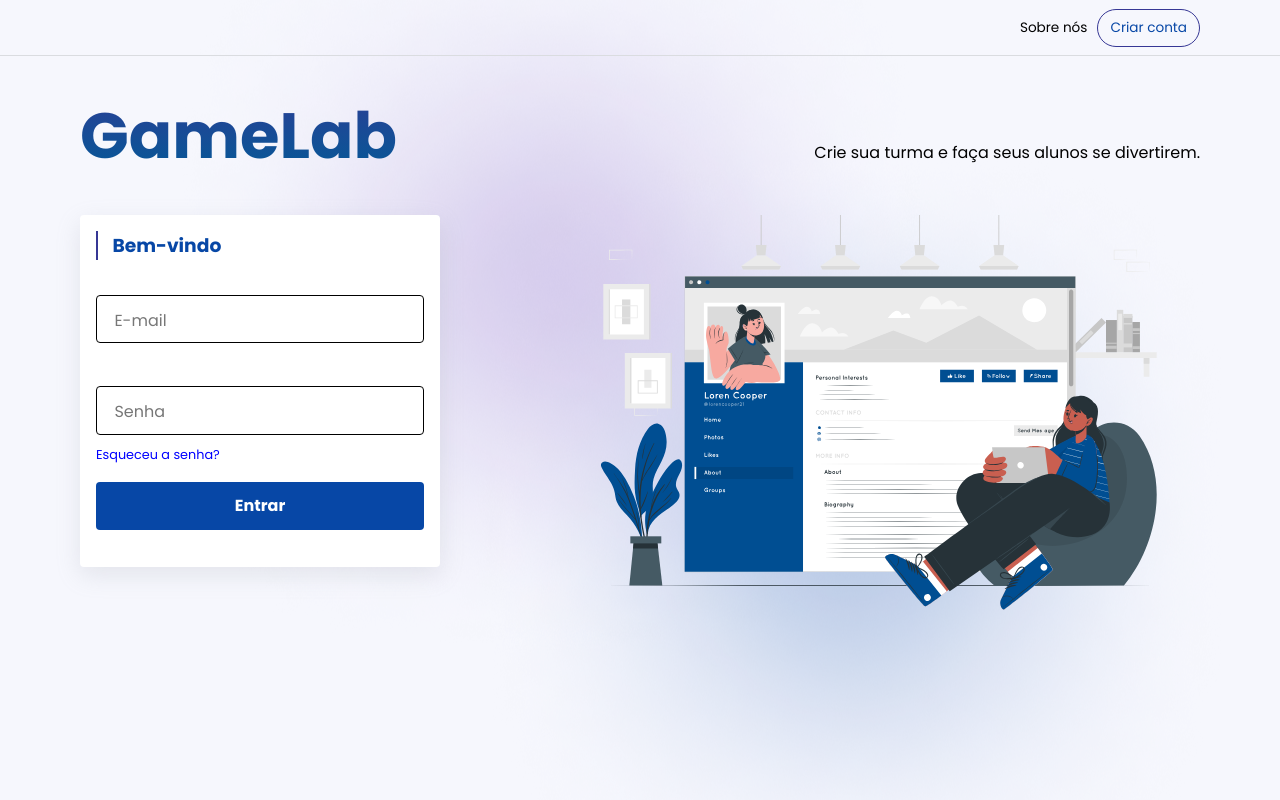
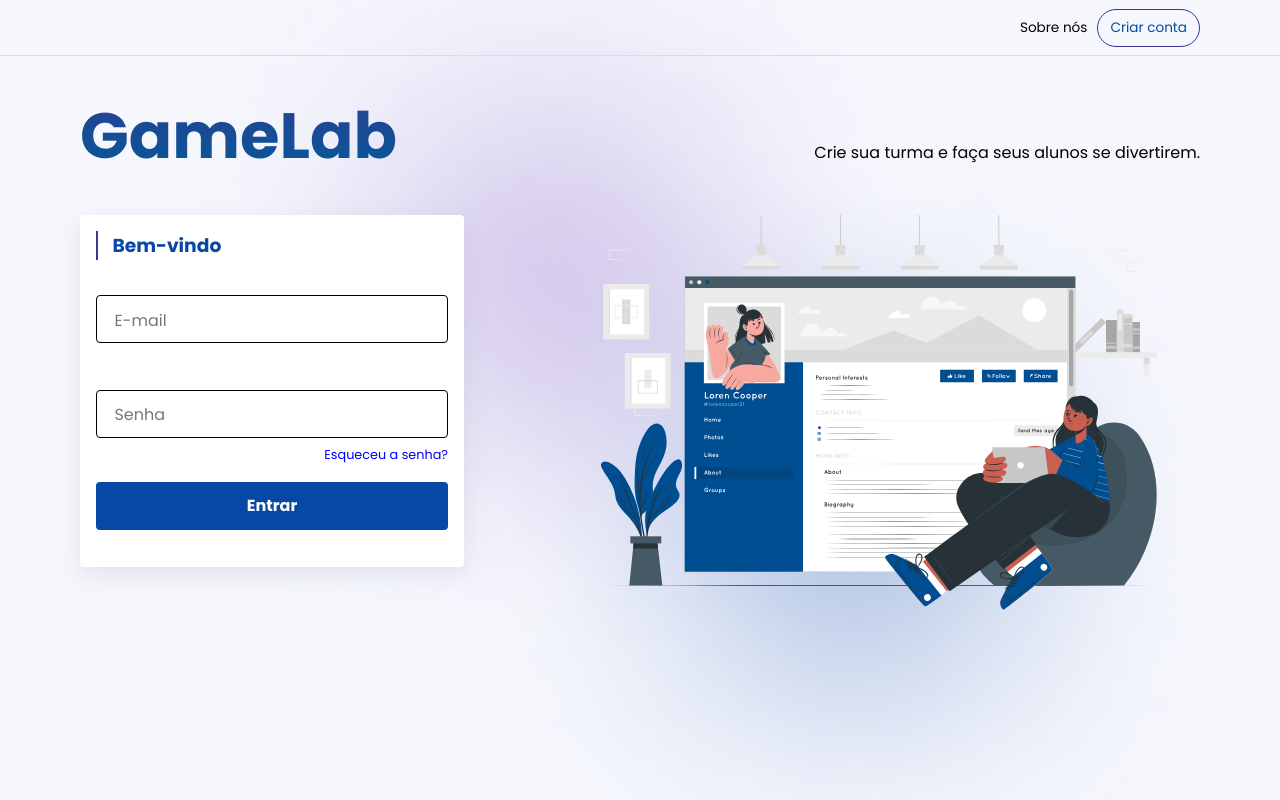
Before and after one commit to MiguelCastro1/Gamelab, a React (Vite) app in the folder frontend/: page /login in a window 1280 px wide. Built offline with nearby package versions, Linux system fonts and the light colour scheme.

Commit message:
v0.1.2 - adição mensagem de error no input

```diff
--- a/frontend/src/Pages/FormCadastro/index.jsx
+++ b/frontend/src/Pages/FormCadastro/index.jsx
@@ -1,5 +1,6 @@
 import { useNavigate } from "react-router-dom";
 import { Formik, Form } from "formik";
+import * as Yup from "yup";
 import HeaderAuth from "../../components/HeaderAuth";
 import Input from "../../components/Input";
 import { useTypePerfil } from "../../Context/PerfilContext";
@@ -7,6 +8,15 @@ import styles from "./styles.module.scss";
 
 import aluno from "../../assets/aluno.svg";
 import professor from "../../assets/professor.svg";
+
+const formSchema = Yup.object().shape({
+  email: Yup.string().required("Campo obrigatório"),
+  senha: Yup.string().required("Campo obrigatório"),
+  usuario: Yup.string().required("Campo obrigatório"),
+  matricula: Yup.string().required("Campo obrigatório"),
+  instituicao: Yup.string().required("Campo obrigatório"),
+  confirmacao_senha: Yup.string().required("Campo obrigatório"),
+});
 
 function FormCadastro() {
   let navigate = useNavigate();
@@ -29,8 +39,8 @@ function FormCadastro() {
           }}
           onSubmit={(values) => {
             console.log(values);
-            // navigate("/");
           }}
+          validationSchema={formSchema}
         >
           {({ handleChange, ...props }) => (
             <Form>
--- a/frontend/src/Pages/Login/index.jsx
+++ b/frontend/src/Pages/Login/index.jsx
@@ -50,7 +50,9 @@ export default function Login() {
                     type="password"
                     onChange={handleChange}
                   />
-                  <a href="#">Esqueceu a senha?</a>
+                  <div>
+                    <a href="#">Esqueceu a senha?</a>
+                  </div>
                   <button type="submit">Entrar</button>
                 </Form>
               )}
--- a/frontend/src/Pages/Login/styles.module.scss
+++ b/frontend/src/Pages/Login/styles.module.scss
@@ -33,7 +33,7 @@
 
     .boxForm {
       max-height: 22rem;
-      width: 360px;
+      width: 24rem;
       background: white;
       padding: 1rem;
       box-shadow: var(--sombra);
@@ -46,12 +46,13 @@
         border-left: 2px solid var(--purple-700);
       }
 
+      div {
+        text-align: end;
+      }
+
       a {
-        display: inline-block;
         margin-top: 0.5rem;
         font-size: 0.8rem;
-        margin-left: auto;
-        // background: lightblue;
         color: blue;
       }
 
--- a/frontend/src/components/Input/index.jsx
+++ b/frontend/src/components/Input/index.jsx
@@ -6,10 +6,21 @@ function Input({ label, ...props }) {
   const [field, meta] = useField(props);
 
   return (
-    <div className={styles.containerInput}>
-      <input {...field} {...props} placeholder=" " />
-      <span>{label}</span>
-    </div>
+    <>
+      <div className={styles.containerInput}>
+        <input
+          {...field}
+          {...props}
+          placeholder=" "
+          style={{ border: meta.touched && meta.error && "1px solid red" }}
+        />
+        <span>{label}</span>
+        {meta.touched && meta.error ? (
+          <div className={styles.error}>{meta.error}</div>
+        ) : null}
+      </div>
+      <></>
+    </>
   );
 }
 
--- a/frontend/src/components/Input/styles.module.scss
+++ b/frontend/src/components/Input/styles.module.scss
@@ -4,7 +4,7 @@
   padding: 1.6rem 0;
 
   & + & {
-    margin-top: 2.5rem;
+    margin-top: 2.7rem;
   }
 
   input {
@@ -43,4 +43,12 @@
     color: var(--purple-700);
     font-weight: 500;
   }
+
+  .error {
+    font-size: 0.7rem;
+    color: red;
+    position: absolute;
+    left: 0;
+    top: 103%;
+  }
 }
```
